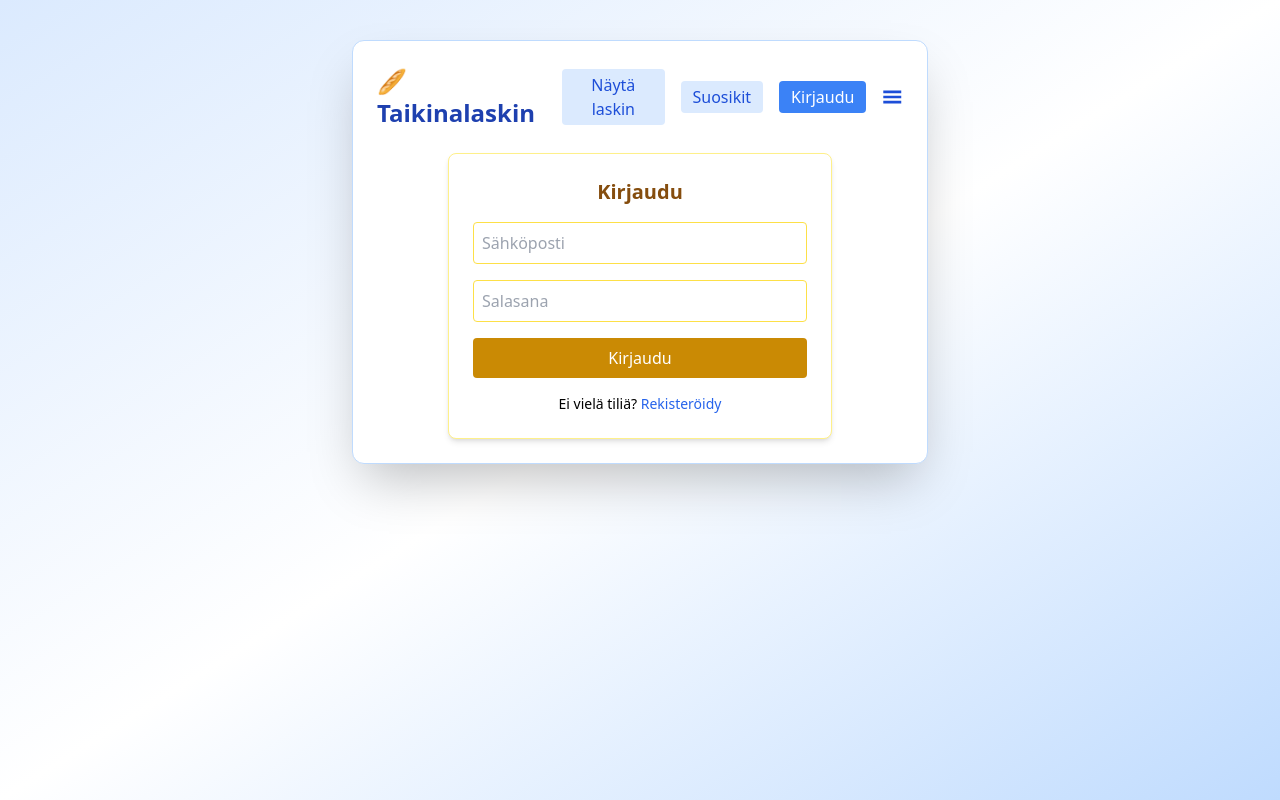
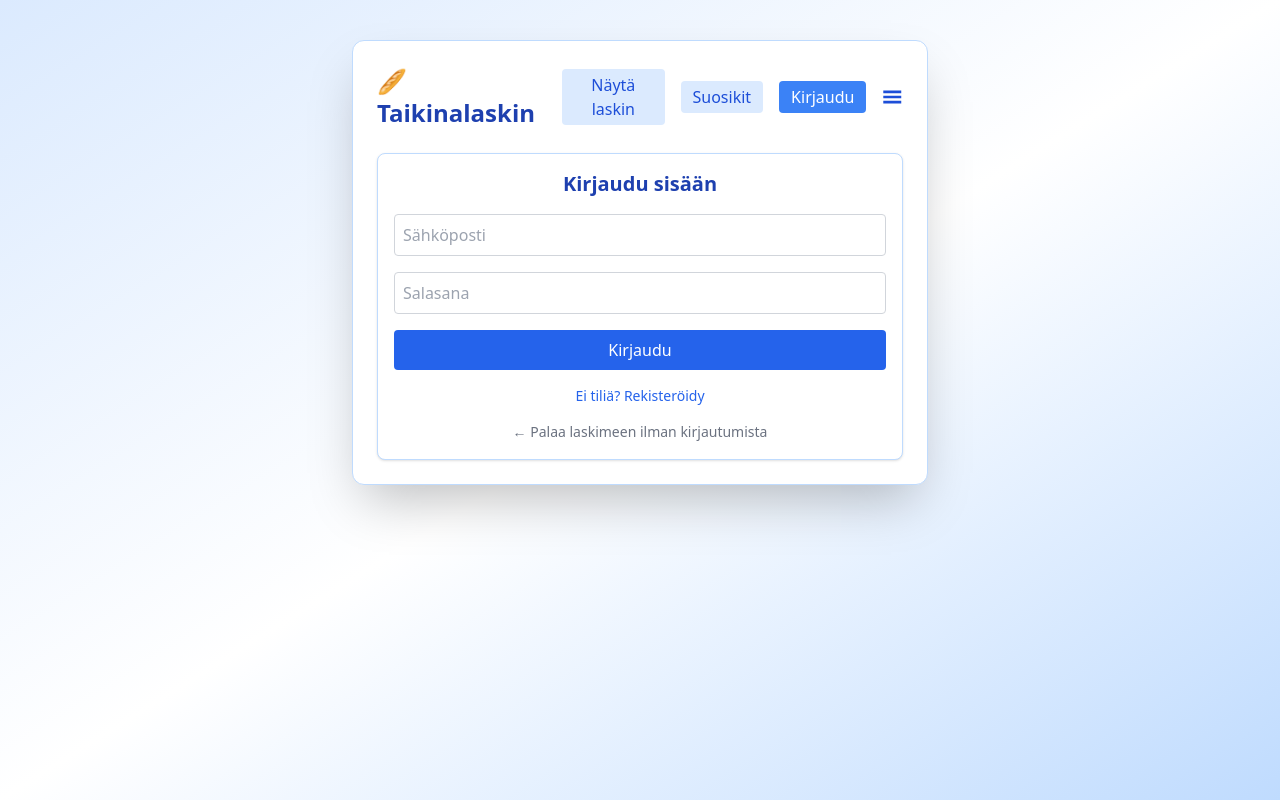
Before and after one commit to VilleJLehtola/Dough-calculator, a React (Vite) app: page / in a window 1280 px wide. Both pictures are taken after a click on the button "Kirjaudu". Built offline with nearby package versions, Linux system fonts and the light colour scheme; no server answers.

Commit message:
Update AuthForm.jsx

```diff
--- a/src/components/AuthForm.jsx
+++ b/src/components/AuthForm.jsx
@@ -1,60 +1,74 @@
-// src/components/AuthForm.jsx
+import React, { useState } from 'react';
+import { supabase } from '../supabaseClient';
 
-import React, { useState } from "react";
+export default function AuthForm({ setUser, setActiveView }) {
+  const [email, setEmail] = useState('');
+  const [password, setPassword] = useState('');
+  const [isRegistering, setIsRegistering] = useState(false);
+  const [error, setError] = useState('');
 
-export default function AuthForm({ onAuth, errorMessage }) {
-  const [email, setEmail] = useState("");
-  const [password, setPassword] = useState("");
-  const [isRegistering, setIsRegistering] = useState(false);
+  const handleAuth = async () => {
+    setError('');
+    if (!email || !password) {
+      setError('Sähköposti ja salasana vaaditaan.');
+      return;
+    }
 
-  const handleSubmit = e => {
-    e.preventDefault();
-    onAuth(email, password, isRegistering);
+    const { data, error } = isRegistering
+      ? await supabase.auth.signUp({ email, password })
+      : await supabase.auth.signInWithPassword({ email, password });
+
+    if (error) {
+      setError(error.message);
+    } else {
+      setUser(data.user);
+      setActiveView('calculator');
+    }
   };
 
   return (
-    <div className="bg-white p-6 rounded-lg shadow-md max-w-sm mx-auto border border-yellow-200 mt-6">
-      <h2 className="text-xl font-bold text-center text-yellow-800 mb-4">
-        {isRegistering ? "Rekisteröidy" : "Kirjaudu"}
+    <div className="bg-white p-4 rounded-lg shadow border border-blue-200 space-y-4">
+      <h2 className="text-xl font-semibold text-blue-800 text-center">
+        {isRegistering ? 'Rekisteröidy' : 'Kirjaudu sisään'}
       </h2>
-      <form onSubmit={handleSubmit} className="space-y-4">
+
+      {error && <p className="text-red-500 text-sm">{error}</p>}
+
       <input
         type="email"
-          placeholder="Sähköposti"
         value={email}
         onChange={e => setEmail(e.target.value)}
-          required
-          className="w-full p-2 border border-yellow-300 rounded"
+        placeholder="Sähköposti"
+        className="w-full p-2 border border-gray-300 rounded"
       />
       <input
         type="password"
-          placeholder="Salasana"
         value={password}
         onChange={e => setPassword(e.target.value)}
-          required
-          className="w-full p-2 border border-yellow-300 rounded"
+        placeholder="Salasana"
+        className="w-full p-2 border border-gray-300 rounded"
       />
 
-        {errorMessage && (
-          <div className="text-red-500 text-sm text-center">{errorMessage}</div>
-        )}
+      <button
+        onClick={handleAuth}
+        className="w-full bg-blue-600 text-white py-2 rounded hover:bg-blue-700 transition"
+      >
+        {isRegistering ? 'Rekisteröidy' : 'Kirjaudu'}
+      </button>
+
+      <p
+        className="text-sm text-center text-blue-600 cursor-pointer hover:underline"
+        onClick={() => setIsRegistering(prev => !prev)}
+      >
+        {isRegistering ? 'Onko sinulla jo tili? Kirjaudu' : 'Ei tiliä? Rekisteröidy'}
+      </p>
 
       <button
-          type="submit"
-          className="w-full bg-yellow-600 text-white py-2 rounded hover:bg-yellow-700"
+        onClick={() => setActiveView('calculator')}
+        className="w-full text-sm text-gray-500 mt-2 hover:underline"
       >
-          {isRegistering ? "Rekisteröidy" : "Kirjaudu"}
+        ← Palaa laskimeen ilman kirjautumista
       </button>
-      </form>
-      <p className="text-sm text-center mt-4">
-        {isRegistering ? "Onko sinulla jo tili?" : "Ei vielä tiliä?"}{" "}
-        <button
-          onClick={() => setIsRegistering(!isRegistering)}
-          className="text-blue-600 hover:underline"
-        >
-          {isRegistering ? "Kirjaudu" : "Rekisteröidy"}
-        </button>
-      </p>
     </div>
   );
 }
```
Lines whose indentation alone changed are shown as unchanged.
